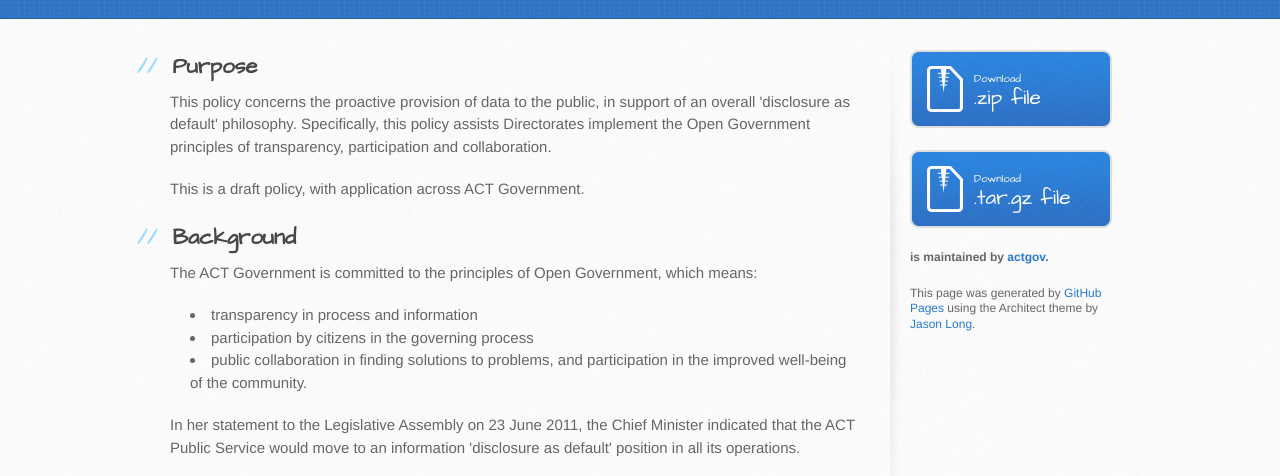
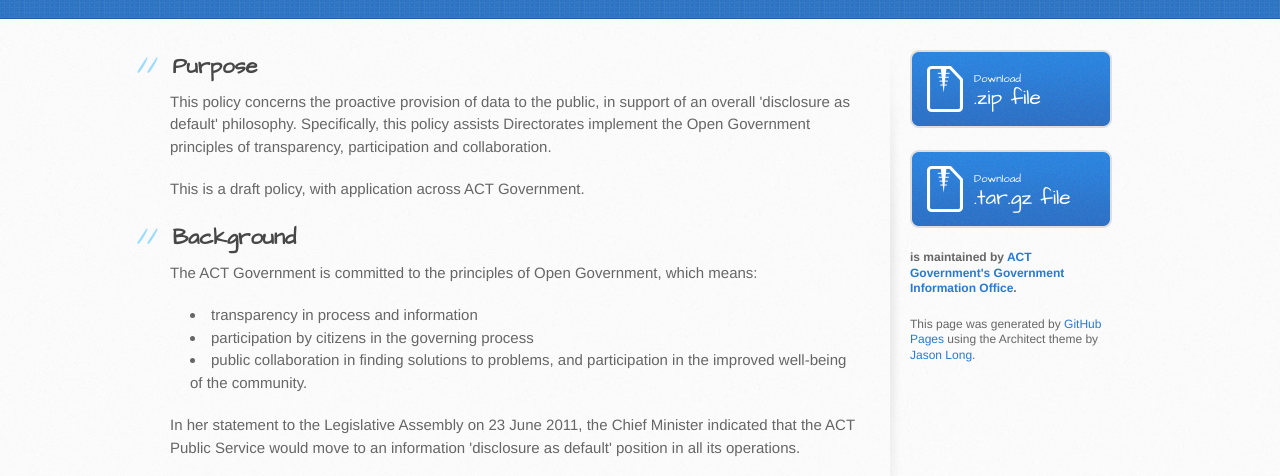
Before and after one commit to gbinal/opendatapolicy, a plain HTML site: page index.html in a window 1280 px wide. Shown: the part 288-764 px from the top of the page. Drawn offline with Linux system fonts and the light colour scheme.

Commit message:
Update index.html

```diff
--- a/index.html
+++ b/index.html
@@ -13,7 +13,7 @@
     <script src="//html5shiv.googlecode.com/svn/trunk/html5.js"></script>
     <![endif]-->
 
-    <title>Open Data Policy by actgov</title>
+    <title>Open Data Policy by ACT Government</title>
   </head>
 
   <body>
@@ -159,7 +159,7 @@
 <ul>
 <li>be aware that unauthorised disclosure of classified or sensitive information is a breach of the provisions of the <a href="http://www.legislation.act.gov.au/a/1994-37/default.asp">Public Sector Management Act 1994</a>;</li>
 <li>be aware that unauthorised disclosure may also constitute a breach of other legislation such as the Commonwealth <a href="http://www.comlaw.gov.au/Series/C2004A03712">Privacy Act 1988</a>, the Territory <a href="http://www.legislation.act.gov.au/a/1997-125/default.asp">Health Records (Privacy and Access) Act 1997</a> or the Territory <a href="http://www.legislation.act.gov.au/a/2011-4/default.asp">Workplace Privacy Act 2011</a>; and</li>
-<li>apply confidentiality, privacy and classification standards (*ACT Government Protective Security Policy and Guidelines*), practices and requirements to the storage retrieval, access and dissemination of information.</li>
+<li>apply confidentiality, privacy and classification standards *(ACT Government Protective Security Policy and Guidelines)*, practices and requirements to the storage retrieval, access and dissemination of information.</li>
 </ul><h3>
 <a name="personally-identifiable-information" class="anchor" href="#personally-identifiable-information"><span class="octicon octicon-link"></span></a>Personally identifiable information</h3>
 
@@ -176,7 +176,7 @@
             .tar.gz file
           </a>
 
-          <p class="repo-owner"><a href="https://github.com/actgov/opendatapolicy"></a> is maintained by <a href="https://github.com/actgov">actgov</a>.</p>
+          <p class="repo-owner"><a href="https://github.com/actgov/opendatapolicy"></a> is maintained by <a href="https://github.com/actgov">ACT Government's Government Information Office</a>.</p>
 
           <p>This page was generated by <a href="pages.github.com">GitHub Pages</a> using the Architect theme by <a href="https://twitter.com/jasonlong">Jason Long</a>.</p>
         </aside>
```
